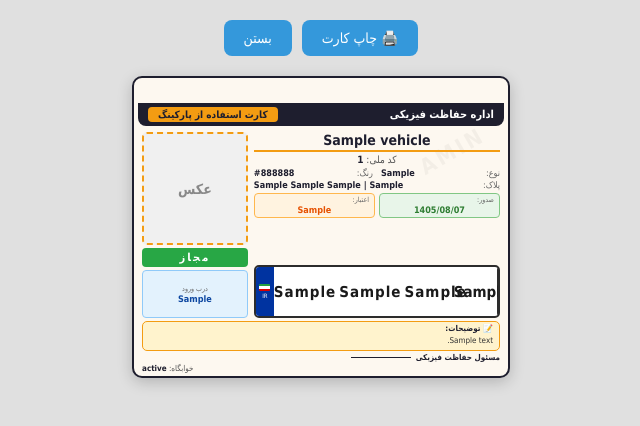
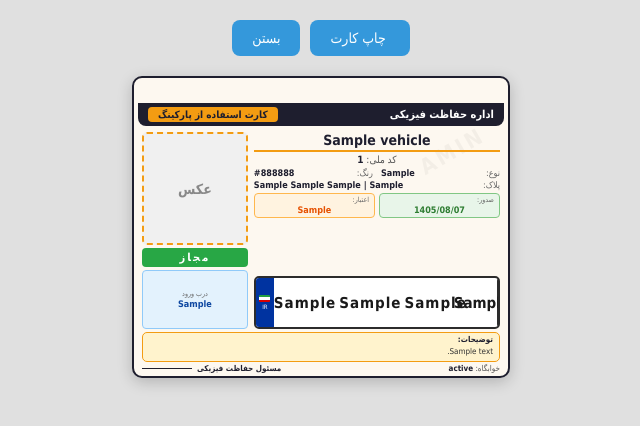
Before and after one commit to irancell939-dotcom/flask-notification-app, a Python web app: template templates/print_card.html in a window 1280 px wide. Shown: the top 426 px of the page, without its empty margins (319-959 px from the left). Run offline with Jinja, Linux system fonts and the light colour scheme; the template is opened without the code that fills it: most values are stand-ins (such as "Sample title", 1, 10 or a date in 2020).

Commit message:
Update print_card.html

```diff
--- a/templates/print_card.html
+++ b/templates/print_card.html
@@ -330,7 +330,7 @@
             color: #0d47a1;
         }
 
-        /* کادر نارنجی برای توضیحات - ارتفاع کم‌شده */
+        /* کادر نارنجی برای توضیحات */
         .description-box {
             margin: 3px 8px 0 8px;
             background: #fff3cd;
@@ -360,34 +360,39 @@
             text-overflow: ellipsis;
         }
 
-        /* مسئول حفاظت فیزیکی - حالا بالاتر */
+        /* ردیف پایین: خوابگاه (راست) + مسئول (چپ) */
+        .bottom-row {
+            display: flex;
+            justify-content: space-between;
+            align-items: center;
+            padding: 2px 8px 3px 8px;
+            font-size: 8px;
+            margin-top: auto;
+        }
+
+        /* خوابگاه - سمت راست */
+        .dormitory-info {
+            color: #555;
+            font-size: 8px;
+        }
+
+        .dormitory-info strong {
+            color: #1e1e2e;
+        }
+
+        /* مسئول حفاظت فیزیکی - سمت چپ */
         .security-official {
-            padding: 2px 8px 1px 8px;
-            font-size: 8px;
             color: #1e1e2e;
             font-weight: bold;
+            font-size: 8px;
             display: flex;
             align-items: center;
             gap: 5px;
         }
 
         .security-official .line {
-            flex: 1;
+            width: 50px;
             border-top: 1px solid #1e1e2e;
-            max-width: 60px;
-        }
-
-        /* اطلاعات خوابگاه - حالا پایین‌تر */
-        .bottom-info {
-            padding: 1px 8px 3px 8px;
-            font-size: 8px;
-            color: #555;
-            display: flex;
-            justify-content: flex-end;
-        }
-
-        .bottom-info strong {
-            color: #1e1e2e;
         }
 
         /* واترمارک */
@@ -438,7 +443,7 @@
 </head>
 <body>
     <div class="print-controls">
-        <button onclick="window.print()">🖨️ چاپ کارت</button>
+        <button onclick="window.print()">️ چاپ کارت</button>
         <button onclick="window.close()">بستن</button>
     </div>
 
@@ -540,26 +545,31 @@
 
         </div>
 
-        <!-- کادر نارنجی برای توضیحات - ارتفاع کم‌شده -->
+        <!-- کادر نارنجی برای توضیحات -->
         {% if vehicle.description %}
         <div class="description-box">
-            <div class="desc-title">📝 توضیحات:</div>
+            <div class="desc-title"> توضیحات:</div>
             <div class="desc-text">{{ vehicle.description[:100] }}{% if vehicle.description|length > 100 %}...{% endif %}</div>
         </div>
         {% endif %}
 
-        <!-- مسئول حفاظت فیزیکی - حالا بالاتر (جای خوابگاه) -->
-        <div class="security-official">
-            مسئول حفاظت فیزیکی
-            <span class="line"></span>
+        <!-- ردیف پایین: خوابگاه (راست) + مسئول (چپ) -->
+        <div class="bottom-row">
+            <!-- خوابگاه - سمت راست -->
+            {% if vehicle.dormitory_status %}
+            <div class="dormitory-info">
+                خوابگاه: <strong>{{ vehicle.dormitory_status }}</strong>
+            </div>
+            {% else %}
+            <div></div>
+            {% endif %}
+
+            <!-- مسئول حفاظت فیزیکی - سمت چپ -->
+            <div class="security-official">
+                مسئول حفاظت فیزیکی
+                <span class="line"></span>
+            </div>
         </div>
-
-        <!-- اطلاعات خوابگاه - حالا پایین‌تر (جای مسئول) -->
-        {% if vehicle.dormitory_status %}
-        <div class="bottom-info">
-            <span>خوابگاه: <strong>{{ vehicle.dormitory_status }}</strong></span>
-        </div>
-        {% endif %}
     </div>
 
     <script>
```
